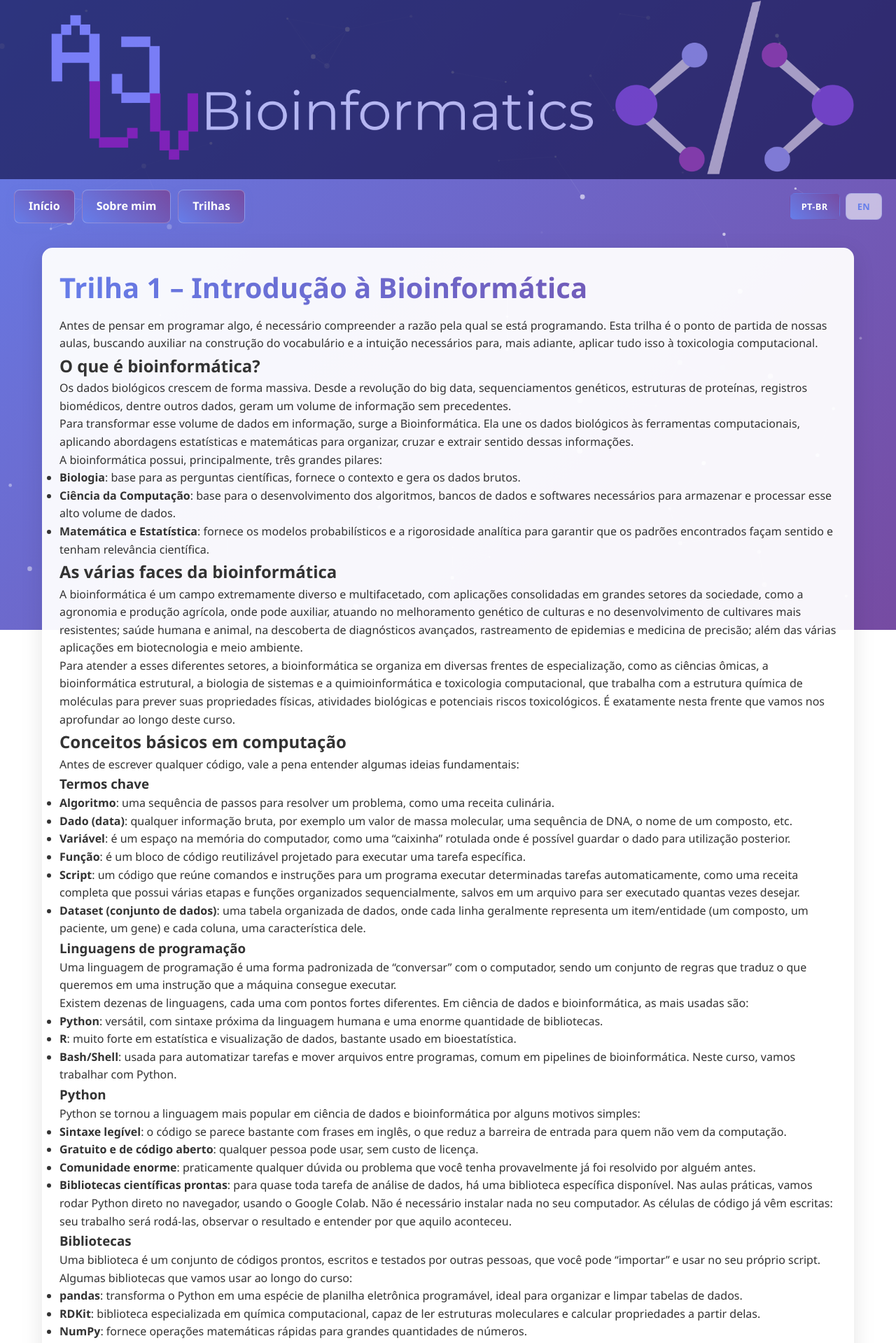
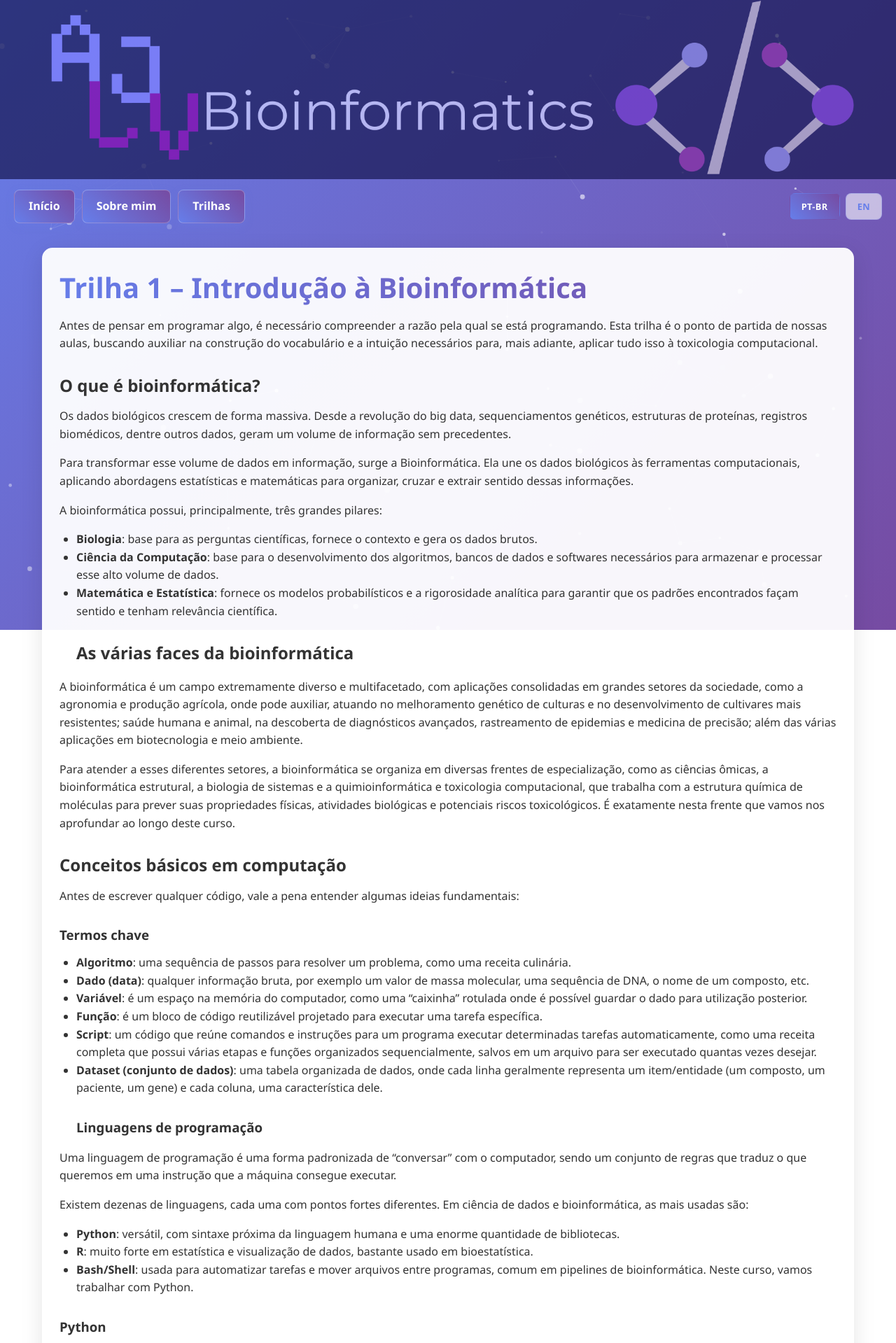
Before and after one commit to annejosiele/AJLV-Bioinformatics, a Jekyll site: the page built from bioinformatica/trilha1.md, in a window 1280 px wide. Shown: the top 1919 px of the page at 70% size. Built offline with Jekyll 4.4.1, drawn with Linux system fonts in a browser that asks for light colours.

Commit message:
Adiciona espacamento ao conteúdo das trilhas

```diff
--- a/assets/css/style.css
+++ b/assets/css/style.css
@@ -97,6 +97,23 @@
     padding: 20px;
     position: relative;
     z-index: 1;
+}
+
+.page-content p {
+    margin-bottom: 1rem;
+}
+
+.page-content h2,
+.page-content h3,
+.page-content h4 {
+    margin-top: 1.75rem;
+    margin-bottom: 0.75rem;
+}
+
+.page-content ul,
+.page-content ol {
+    margin-bottom: 1rem;
+    padding-left: 1.5rem;
 }
 
 header {
```
